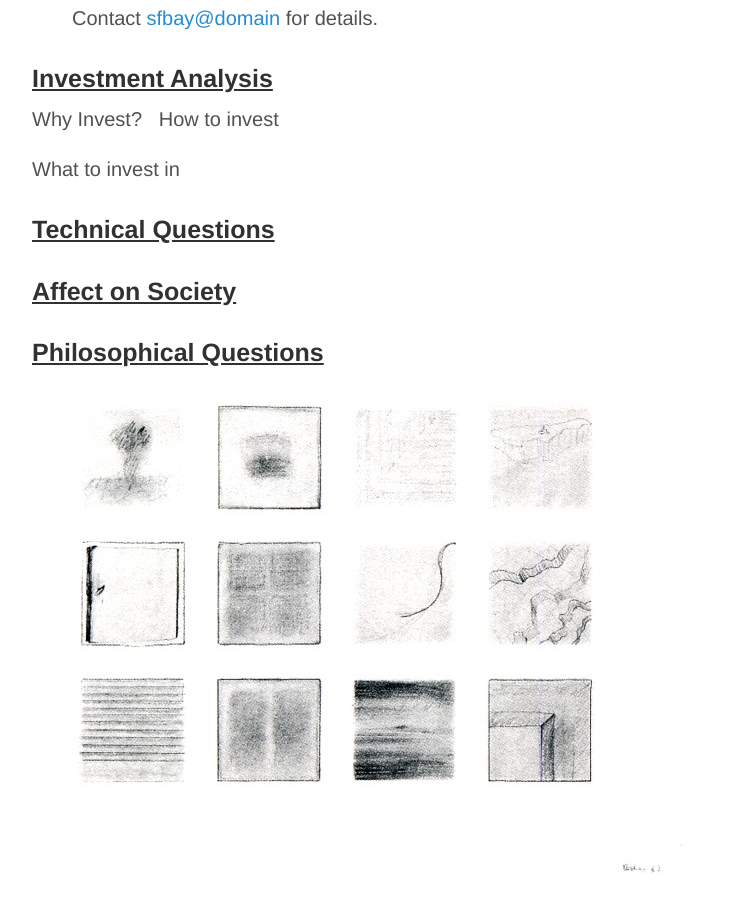
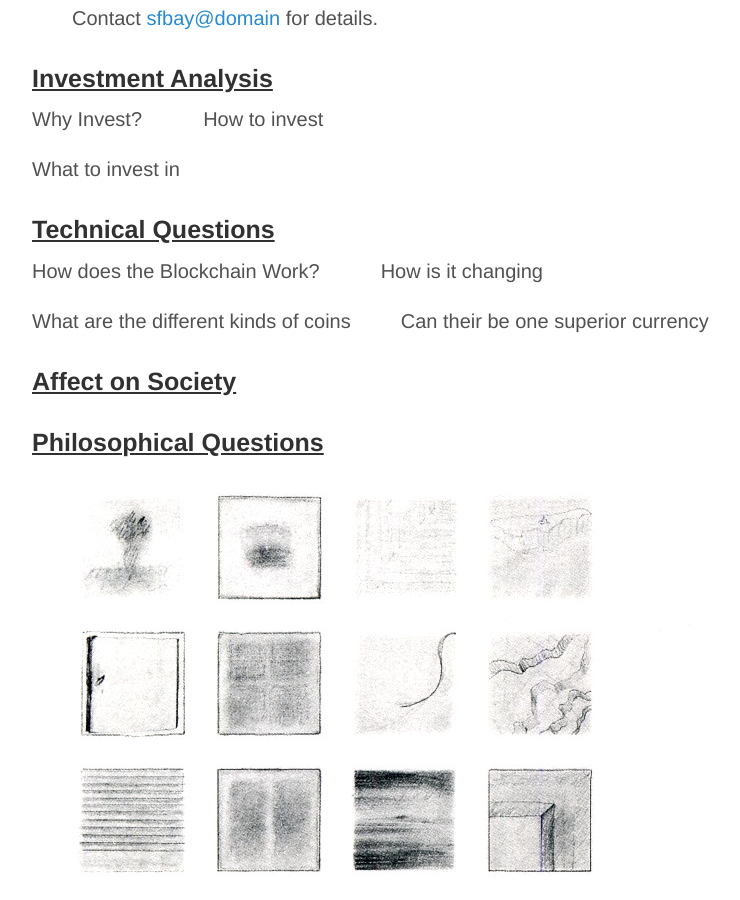
Before and after one commit to Cryptoeconomics/cryptoeconomics.github.io, a Jekyll site: the page built from index.html, in a window 1280 px wide and 900 px high, scrolled down 999 px. Shown: the whole window, without its empty margins (258-998 px from the left). Built offline with Jekyll 4.4.1, drawn with Linux system fonts in a browser that asks for light colours.

Commit message:
add subtext

```diff
--- a/index.html
+++ b/index.html
@@ -22,11 +22,12 @@ title: Home
 
 <h3 id="mailing-list"><u>Investment Analysis</u></h3>
 
-<p>Why Invest? &nbsp How to invest</p>
+<p>Why Invest? &nbsp  &nbsp &nbsp  &nbsp &nbsp How to invest</p>
 <p>What to invest in</p>
 
 <h3 id="mailing-list"><u>Technical Questions</u></h3>
-
+<p>How does the Blockchain Work?  &nbsp  &nbsp  &nbsp  &nbsp  &nbsp How is it changing</p>
+<p>What are the different kinds of coins  &nbsp  &nbsp  &nbsp  &nbsp Can their be one superior currency</p>
 <h3 id="mailing-list"><u>Affect on Society</u></h3>
 
 <h3 id="mailing-list"><u>Philosophical Questions</u></h3>
```
